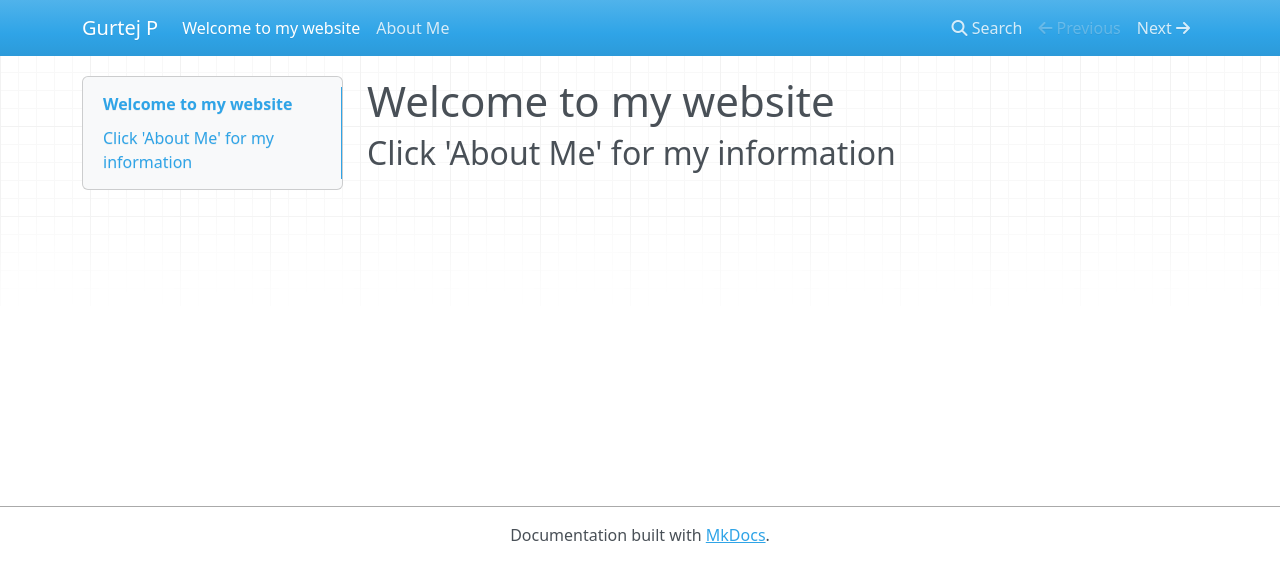
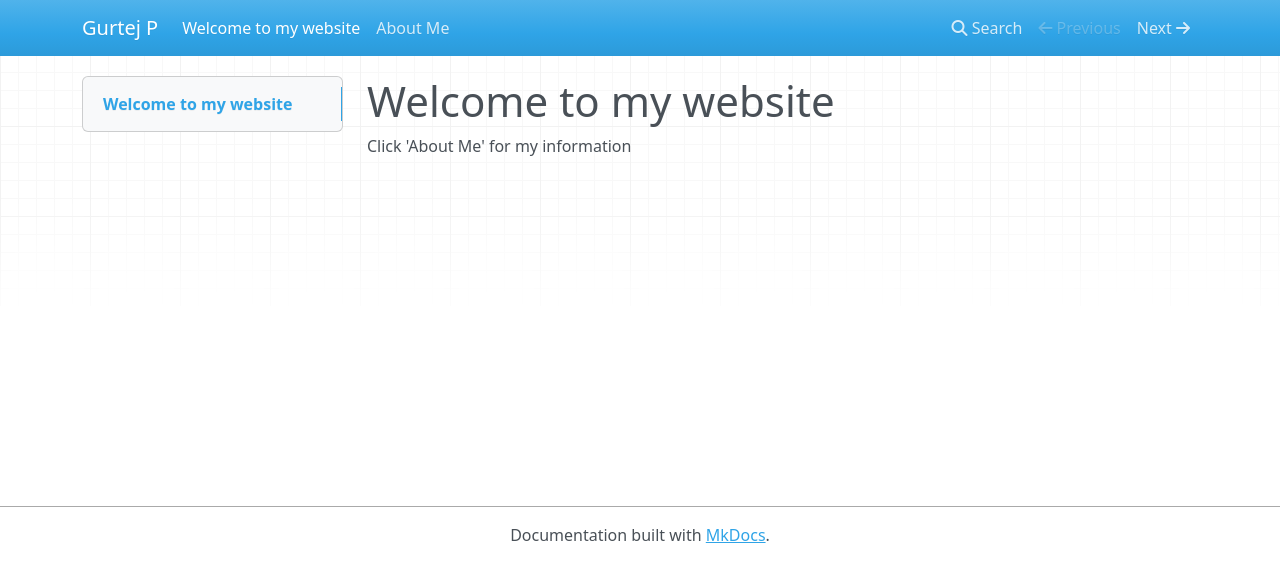
Before and after one commit to GurtejPhull/gurtejphull.github.io, an MkDocs documentation site: the page built from website/docs/index.md, in a window 1280 px wide. Shown: the top 582 px of the page. Built offline with MkDocs 1.6.1, drawn with Linux system fonts in a browser that asks for light colours; nearby versions of some CDN libraries.

Commit message:
made the second heading a paragraph

```diff
--- a/website/docs/index.md
+++ b/website/docs/index.md
@@ -1,3 +1,3 @@
 # Welcome to my website
 
-## Click 'About Me' for my information
+Click 'About Me' for my information
```
